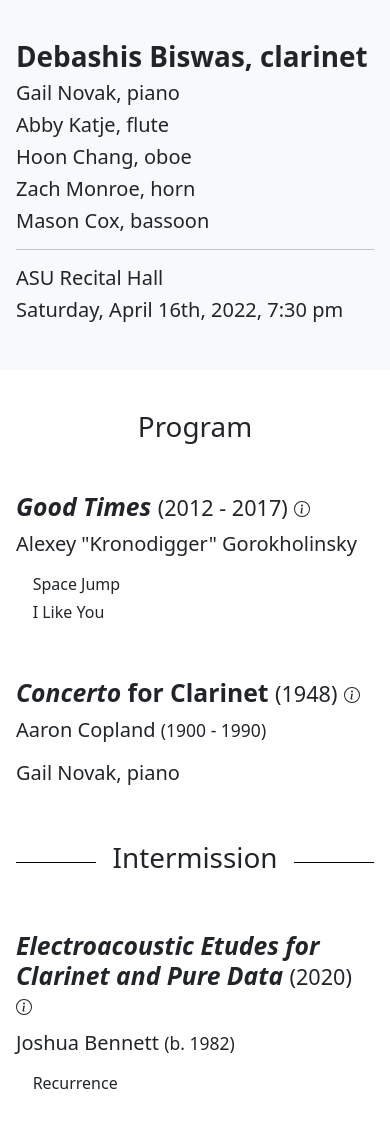
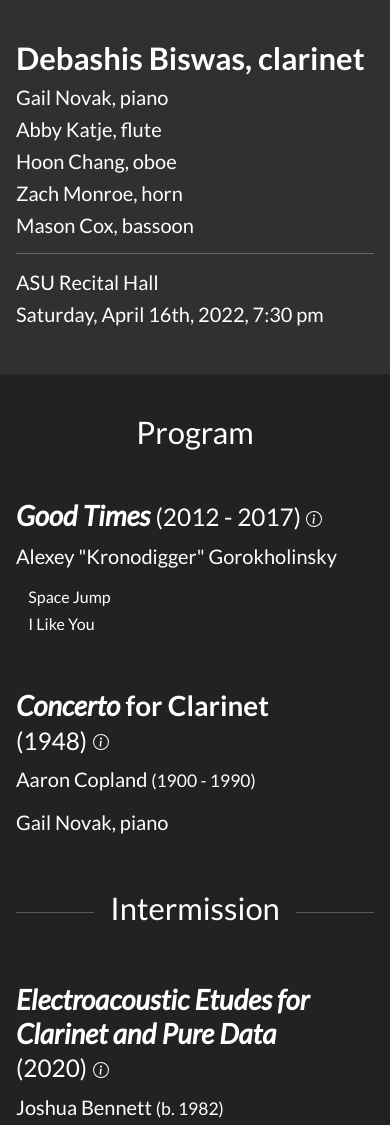
Before and after one commit to debashisbiswas/senior-recital-program, a plain HTML site: page index.html in a window 390 px wide. Shown: the top 1125 px of the page. Drawn offline with nearby package versions, Linux system fonts and the light colour scheme.

Commit message:
dark mode, responsive design

```diff
--- a/index.html
+++ b/index.html
@@ -3,12 +3,13 @@
     <head>
         <meta charset="utf-8">
         <meta name="viewport" content="width=device-width, initial-scale=1">
-        <link href="https://cdn.jsdelivr.net/npm/bootstrap@5.1.3/dist/css/bootstrap.min.css" rel="stylesheet" integrity="sha384-1BmE4kWBq78iYhFldvKuhfTAU6auU8tT94WrHftjDbrCEXSU1oBoqyl2QvZ6jIW3" crossorigin="anonymous">
+        <!-- dark stylesheet -->
+        <link rel="stylesheet" href="https://cdn.jsdelivr.net/npm/bootswatch@5.1.3/dist/darkly/bootstrap.min.css" integrity="sha256-VZi/r/RC1MritcGE2Yyxb/ACi8WIOj1Y7BHuslF8+6I=" crossorigin="anonymous">
         <title>Debashis Biswas | Recital Program</title>
         <link rel="stylesheet" href="styles.css">
     </head>
     <body>
-        <div class="py-4 mb-4 bg-light">
+        <div class="py-4 mb-4 bg-dark">
             <div class="container py-3 px-3">
                 <h1 class="fw-bold">
                     Debashis Biswas, clarinet
@@ -54,6 +55,7 @@
             <div class="py-4">
                 <h2 class="fw-bold">
                     <span class="fst-italic">Concerto</span> for Clarinet
+                    <span class="rwd-line">
                     <small class="fw-lighter">(1948)</small>
                         <a type="button" data-bs-toggle="modal" data-bs-target="#programNotes" data-bs-music="copland">
                             <svg xmlns="http://www.w3.org/2000/svg" width="16" height="16" fill="currentColor" class="bi bi-info-circle" viewBox="0 0 16 16">
@@ -61,6 +63,7 @@
                                 <path d="m8.93 6.588-2.29.287-.082.38.45.083c.294.07.352.176.288.469l-.738 3.468c-.194.897.105 1.319.808 1.319.545 0 1.178-.252 1.465-.598l.088-.416c-.2.176-.492.246-.686.246-.275 0-.375-.193-.304-.533L8.93 6.588zM9 4.5a1 1 0 1 1-2 0 1 1 0 0 1 2 0z"/>
                             </svg>
                         </a>
+                    </span>
                 </h2>
                 <p class="lead">
                     Aaron Copland
@@ -80,6 +83,7 @@
                     <span class="fst-italic">
                         Electroacoustic Etudes for Clarinet and Pure Data
                     </span>
+                    <span class="rwd-line">
                     <small class="fw-lighter">(2020)</small>
                         <a type="button" data-bs-toggle="modal" data-bs-target="#programNotes" data-bs-music="electro">
                             <svg xmlns="http://www.w3.org/2000/svg" width="16" height="16" fill="currentColor" class="bi bi-info-circle" viewBox="0 0 16 16">
@@ -87,6 +91,7 @@
                                 <path d="m8.93 6.588-2.29.287-.082.38.45.083c.294.07.352.176.288.469l-.738 3.468c-.194.897.105 1.319.808 1.319.545 0 1.178-.252 1.465-.598l.088-.416c-.2.176-.492.246-.686.246-.275 0-.375-.193-.304-.533L8.93 6.588zM9 4.5a1 1 0 1 1-2 0 1 1 0 0 1 2 0z"/>
                             </svg>
                         </a>
+                    </span>
                 </h2>
                 <p class="lead">
                     Joshua Bennett
@@ -118,7 +123,7 @@
         </div>
 
         <div class="modal fade" id="programNotes" tabindex="-1" aria-labelledby="programNotesLabel" aria-hidden="true">
-            <div class="modal-dialog">
+            <div class="modal-dialog modal-dialog-centered modal-dialog-scrollable">
                 <div class="modal-content">
                     <div class="modal-header">
                         <h5 class="modal-title" id="modalTitle">Title</h5>
--- a/styles.css
+++ b/styles.css
@@ -8,7 +8,8 @@
 .separator::after {
 	content: '';
 	flex: 1;
-	border-bottom: 1px solid #000;
+	border-bottom: 1px solid currentColor;
+    opacity: 0.25;
 }
 
 .separator:not(:empty)::before {
@@ -18,3 +19,13 @@
 .separator:not(:empty)::after {
 	margin-left: 1em;
 }
+
+.rwd-line {
+    display: block;
+}
+
+@media screen and (min-width: 420px) {
+    .rwd-line {
+        display: inline;
+    }
+}
```
Lines whose indentation alone changed are shown as unchanged.
